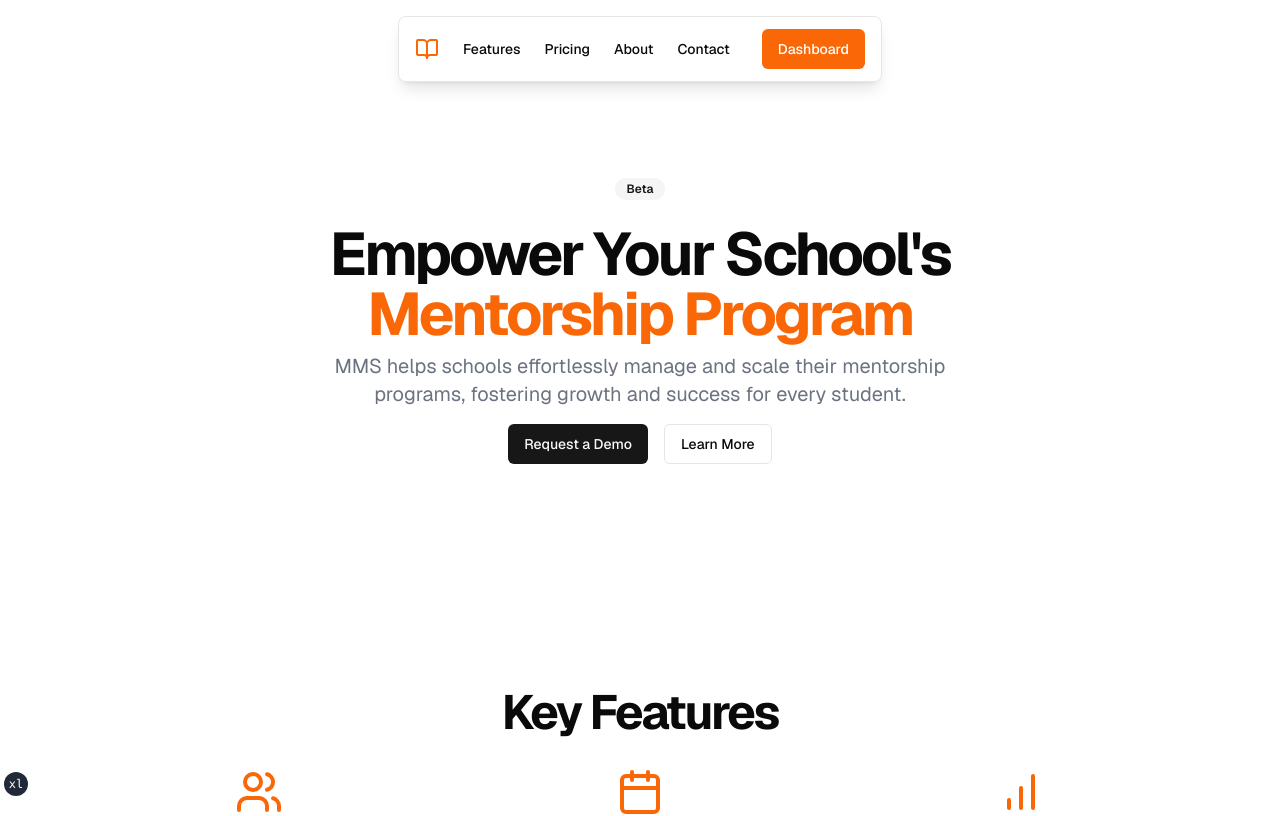
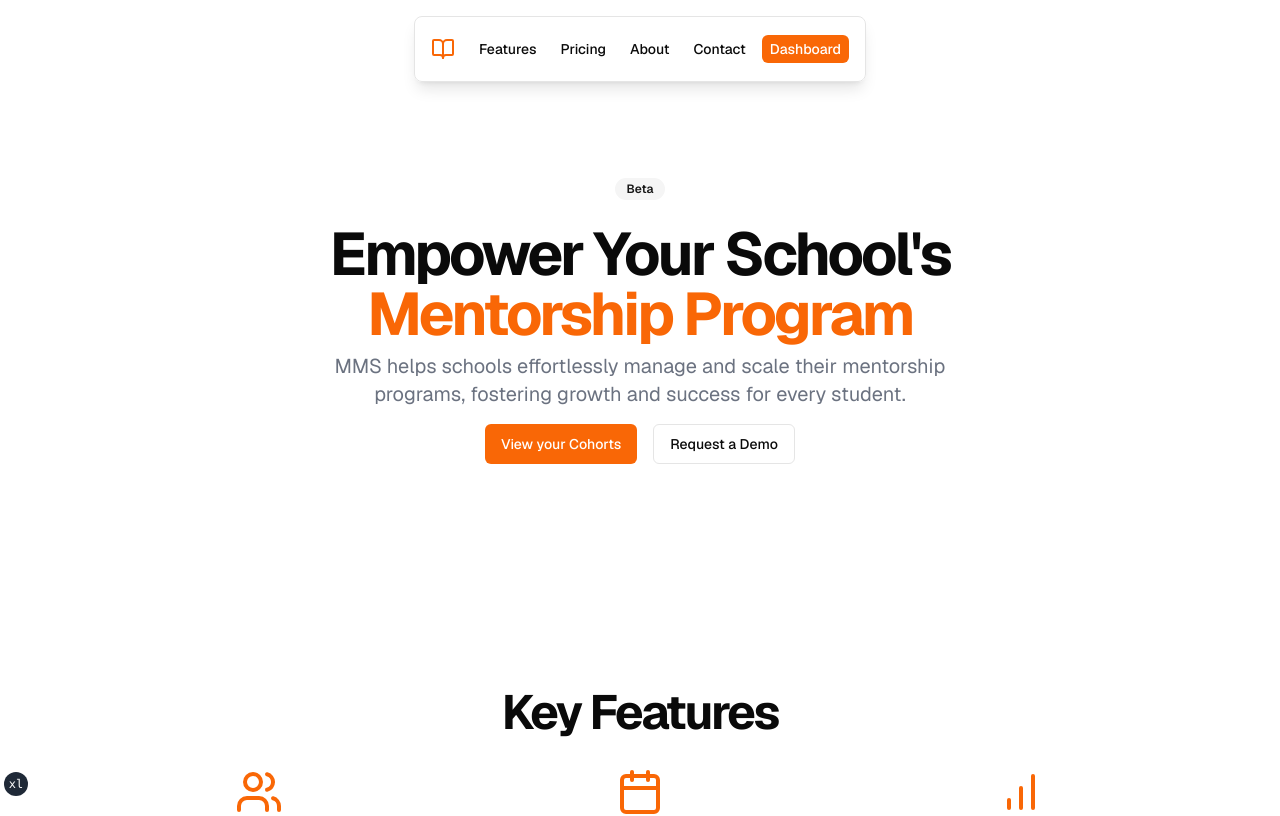
Before and after one commit to DavDeDev/mms, a Next.js app: page / in a window 1280 px wide. Shown: the top 816 px of the page. Built offline with nearby package versions, Linux system fonts and the light colour scheme.

Commit message:
feat: modify button component

```diff
--- a/app/globals.css
+++ b/app/globals.css
@@ -4,13 +4,13 @@
 
 @layer base {
 	:root {
-		--brand: 24 95% 50%;
 		--background: 0 0% 100%;
 		--foreground: 0 0% 3.9%;
 		--card: 0 0% 100%;
 		--card-foreground: 0 0% 3.9%;
 		--popover: 0 0% 100%;
 		--popover-foreground: 0 0% 3.9%;
+		--brand: 24 95% 50%;
 		--primary: 0 0% 9%;
 		--primary-foreground: 0 0% 98%;
 		--secondary: 0 0% 96.1%;
@@ -33,13 +33,13 @@
 	}
 
 	.dark {
-		--brand: 24 95% 60%;
 		--background: 0 0% 3.9%;
 		--foreground: 0 0% 98%;
 		--card: 0 0% 3.9%;
 		--card-foreground: 0 0% 98%;
 		--popover: 0 0% 3.9%;
 		--popover-foreground: 0 0% 98%;
+		--brand: 24 95% 60%;
 		--primary: 0 0% 98%;
 		--primary-foreground: 0 0% 9%;
 		--secondary: 0 0% 14.9%;
--- a/components/cta.tsx
+++ b/components/cta.tsx
@@ -15,7 +15,7 @@ export function CTA() {
 							growth and success.
 						</p>
 					</div>
-					<Button asChild size="lg">
+					<Button asChild size="lg" variant="brand">
 						<Link href="/contact/sales">Request a Demo</Link>
 					</Button>
 				</div>
--- a/components/hero.tsx
+++ b/components/hero.tsx
@@ -21,10 +21,12 @@ export function Hero() {
 						</p>
 					</div>
 					<div className="space-x-4">
-						<Button asChild>
+						<Button variant="brand" asChild>
+							<Link href="/dashboard">View your Cohorts</Link>
+						</Button>
+						<Button variant="outline" asChild>
 							<Link href="/contact/sales">Request a Demo</Link>
 						</Button>
-						<Button variant="outline">Learn More</Button>
 					</div>
 					{/* TODO: Insert Marquee */}
 				</div>
--- a/components/topbar.tsx
+++ b/components/topbar.tsx
@@ -45,7 +45,9 @@ export function Topbar() {
 					</Button>
 					<Button
 						asChild
-						className="hidden md:inline-flex ml-4 bg-brand hover:bg-brand/90 text-white"
+						variant="brand"
+						className="hidden md:inline-flex"
+						size="xs"
 					>
 						<Link href="/dashboard">Dashboard</Link>
 					</Button>
@@ -65,7 +67,8 @@ export function Topbar() {
 						))}
 						<Button
 							asChild
-							className="mt-2 bg-brand hover:bg-brand/90 text-white"
+							variant="brand"
+							className="mt-2 "
 							onClick={() => setIsOpen(false)}
 						>
 							<Link href="/dashboard">Dashboard</Link>
--- a/components/ui/button.tsx
+++ b/components/ui/button.tsx
@@ -17,9 +17,11 @@ const buttonVariants = cva(
 					"bg-secondary text-secondary-foreground hover:bg-secondary/80",
 				ghost: "hover:bg-accent hover:text-accent-foreground",
 				link: "text-primary underline-offset-4 hover:underline",
+				brand: "bg-brand text-white hover:bg-brand/90",
 			},
 			size: {
 				default: "h-10 px-4 py-2",
+				xs: "h-7 rounded-md px-2",
 				sm: "h-9 rounded-md px-3",
 				lg: "h-11 rounded-md px-8",
 				icon: "h-10 w-10",
--- a/tailwind.config.ts
+++ b/tailwind.config.ts
@@ -24,7 +24,9 @@ const config = {
 				ring: "hsl(var(--ring))",
 				background: "hsl(var(--background))",
 				foreground: "hsl(var(--foreground))",
-				brand: "hsl(var(--brand))",
+				brand: {
+					DEFAULT: "hsl(var(--brand))",
+				},
 				primary: {
 					DEFAULT: "hsl(var(--primary))",
 					foreground: "hsl(var(--primary-foreground))",
```
